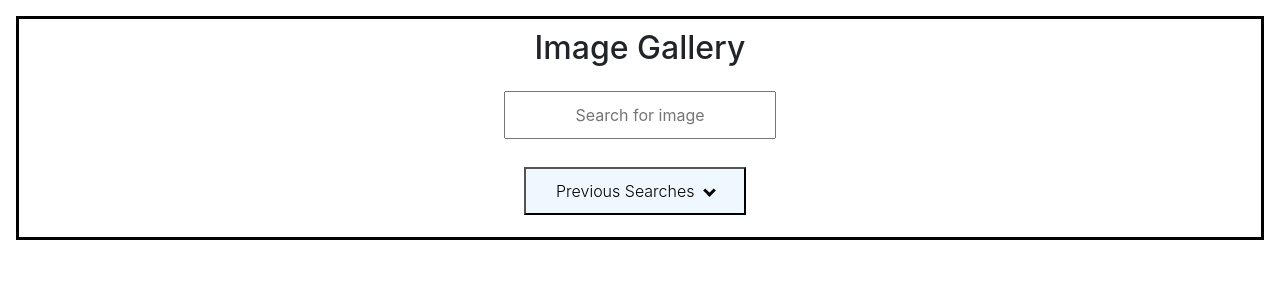
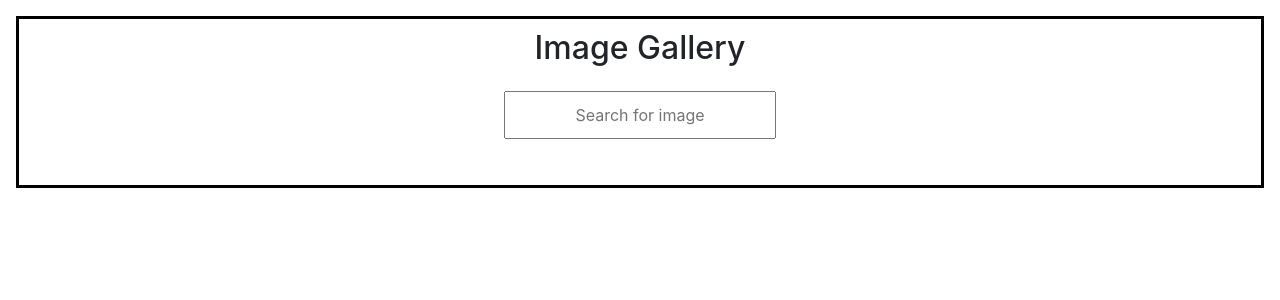
Before and after one commit to morbenrachel/responsiveGallery, a React (Create React App) app: page / in a window 1280 px wide. Shown: the top 300 px of the page. Built offline with nearby package versions, Linux system fonts and the light colour scheme.

Commit message:
only show dd-menu if there are previous searches saved in localStorage

```diff
--- a/src/App.js
+++ b/src/App.js
@@ -14,7 +14,7 @@ import _ from "lodash";
 export default class App extends React.Component {
   constructor(props) {
     super(props);
-    // localStorage.removeItem(constants.LOCAL_STORAGE_KEY); //********** */
+    localStorage.removeItem(constants.LOCAL_STORAGE_KEY); //********** */
     this.onSearch = _.debounce(this.onSearch, constants.DEBOUNCE_VALUE);
     const savedSearches = JSON.parse(
       localStorage.getItem(constants.LOCAL_STORAGE_KEY)
@@ -99,12 +99,16 @@ export default class App extends React.Component {
           />
 
           <div className="drop-down">
+            {this.state.previousSearches.length > 0 ? (
               <Dropdown
                 title="Previous Searches"
                 handleSearchTermClick={this.handleSearchTermClick}
                 list={this.state.previousSearches}
                 searchValue={this.state.searchValue}
               />
+            ) : (
+              ""
+            )}
           </div>
         </div>
 
```
Lines whose indentation alone changed are shown as unchanged.
